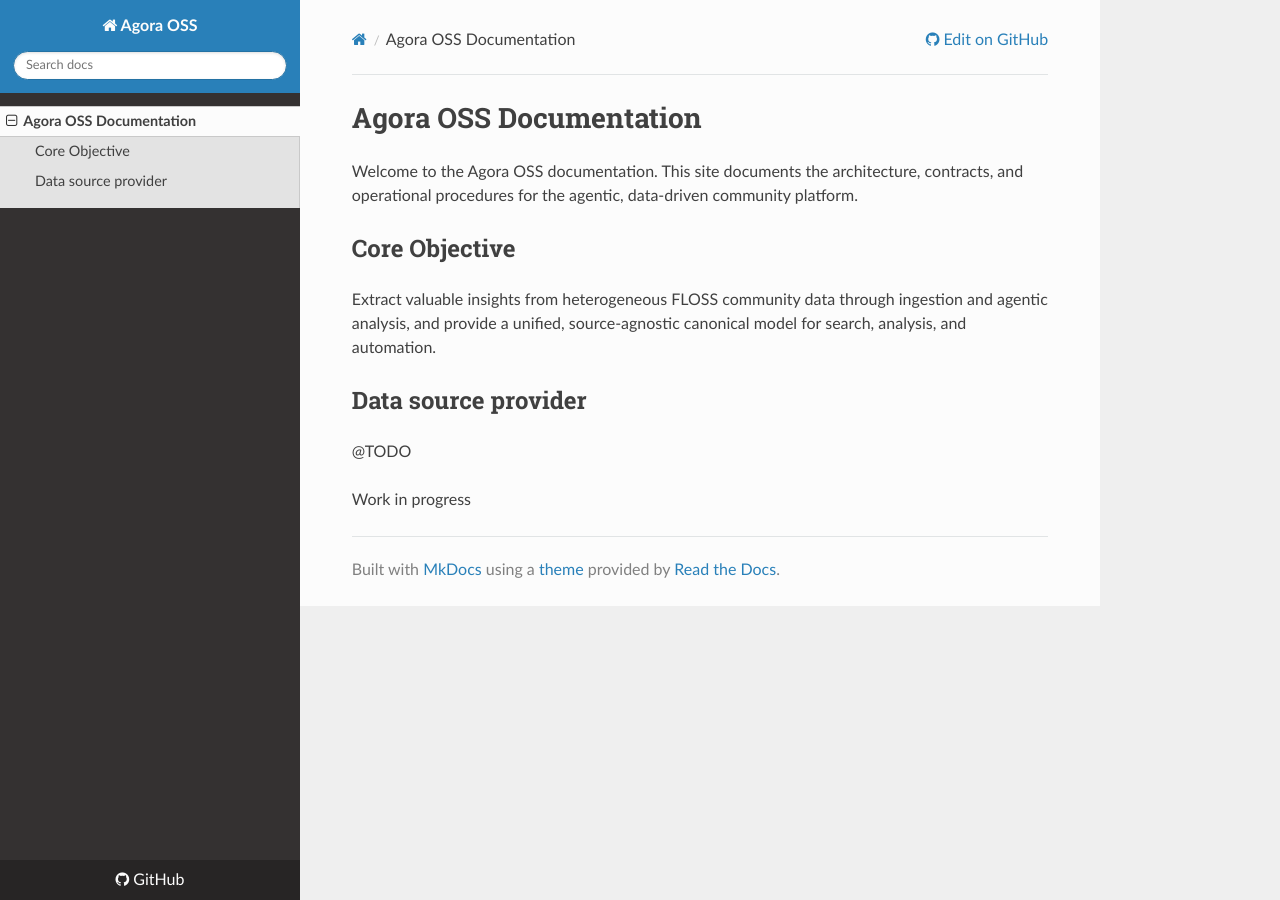
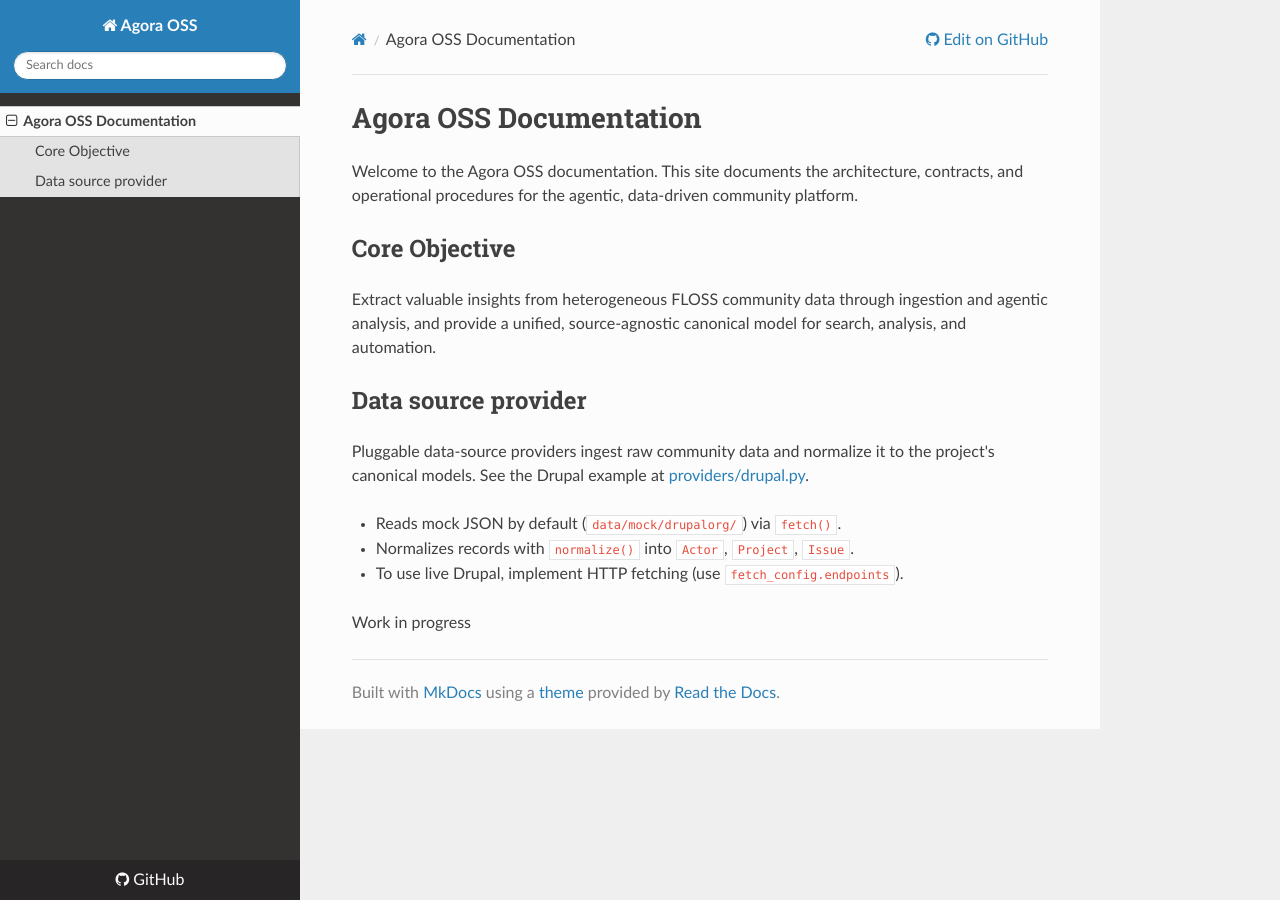
Before and after one commit to MatthieuScarset/agora-oss, an MkDocs documentation site: the page built from docs/index.md, in a window 1280 px wide. Built offline with MkDocs 1.6.1, drawn with Linux system fonts in a browser that asks for light colours; nearby versions of some CDN libraries.

Commit message:
chore: Update documentation
Co-authored-by: Copilot <copilot@github.com>

```diff
--- a/docs/index.md
+++ b/docs/index.md
@@ -12,8 +12,12 @@ model for search, analysis, and automation.
 
 ## Data source provider
 
-@TODO
+Pluggable data-source providers ingest raw community data and normalize it
+to the project's canonical models. See the Drupal example at
+[providers/drupal.py](providers/drupal.py#L1-L300).
 
-##
+- Reads mock JSON by default (`data/mock/drupalorg/`) via `fetch()`.
+- Normalizes records with `normalize()` into `Actor`, `Project`, `Issue`.
+- To use live Drupal, implement HTTP fetching (use `fetch_config.endpoints`).
 
 Work in progress
```
